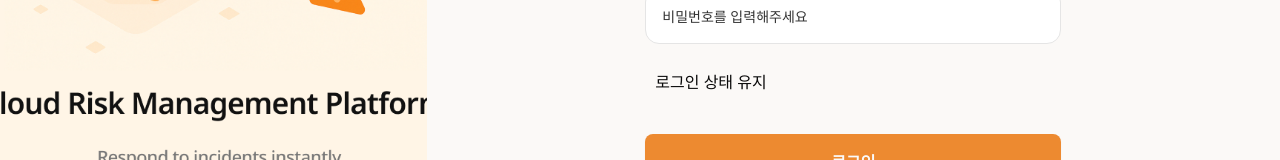
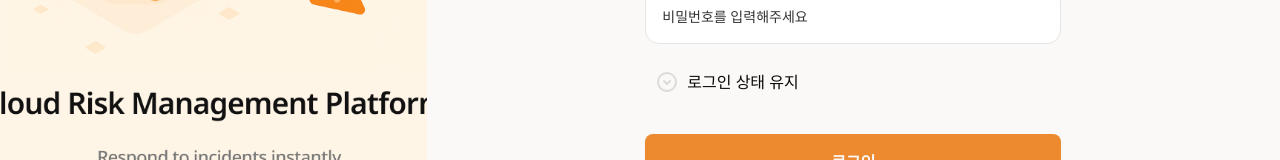
Before and after one commit to swyp-2-team/frontier, a React (Vite) app: page /users/login in a window 1280 px wide. Shown: the part 418-578 px from the top of the page. Built offline with nearby package versions, Linux system fonts and the light colour scheme; a web font is replaced by a local one.

Commit message:
feat: 로그인 상태 유지 토글 아이콘 추가 및 클릭 시 색 변경 반영

```diff
--- a/src/shared/components/ui/loginForm.tsx
+++ b/src/shared/components/ui/loginForm.tsx
@@ -6,7 +6,7 @@ import { Input } from "../ui/input";
 import { Label } from "../ui/label";
 import { useLogin } from "@/features/auth/model/useLogin";
 
-//import circleSpread from "@/assets/icons/circle_spread.svg";
+import CircleSpread from "@/assets/icons/circle-spread.svg?react";
 //import eyeOn from "@/assets/icons/eyes_on.svg";
 //import eyeoff from "@/assets/icons/eyes_off.svg";
 
@@ -72,9 +72,15 @@ export function LoginForm({
                   className="flex items-center gap-2 cursor-pointer"
                   onClick={() => toggleState("isLoginChecked")}
                 >
-                  <div className="text-right justify-start body-16 leading-normal">
+                  <CircleSpread
+                    className={cn(
+                      "w-6 h-6 transition-colors",
+                      state.isLoginChecked ? "text-gray-900" : "text-gray-400"
+                    )}
+                  />
+                  <span className="text-right justify-start body-16 leading-normal">
                     로그인 상태 유지
-                  </div>
+                  </span>
                 </div>
               </div>
               <Button
```
Also changed, not shown: src/assets/icons/circle-spread.svg.
